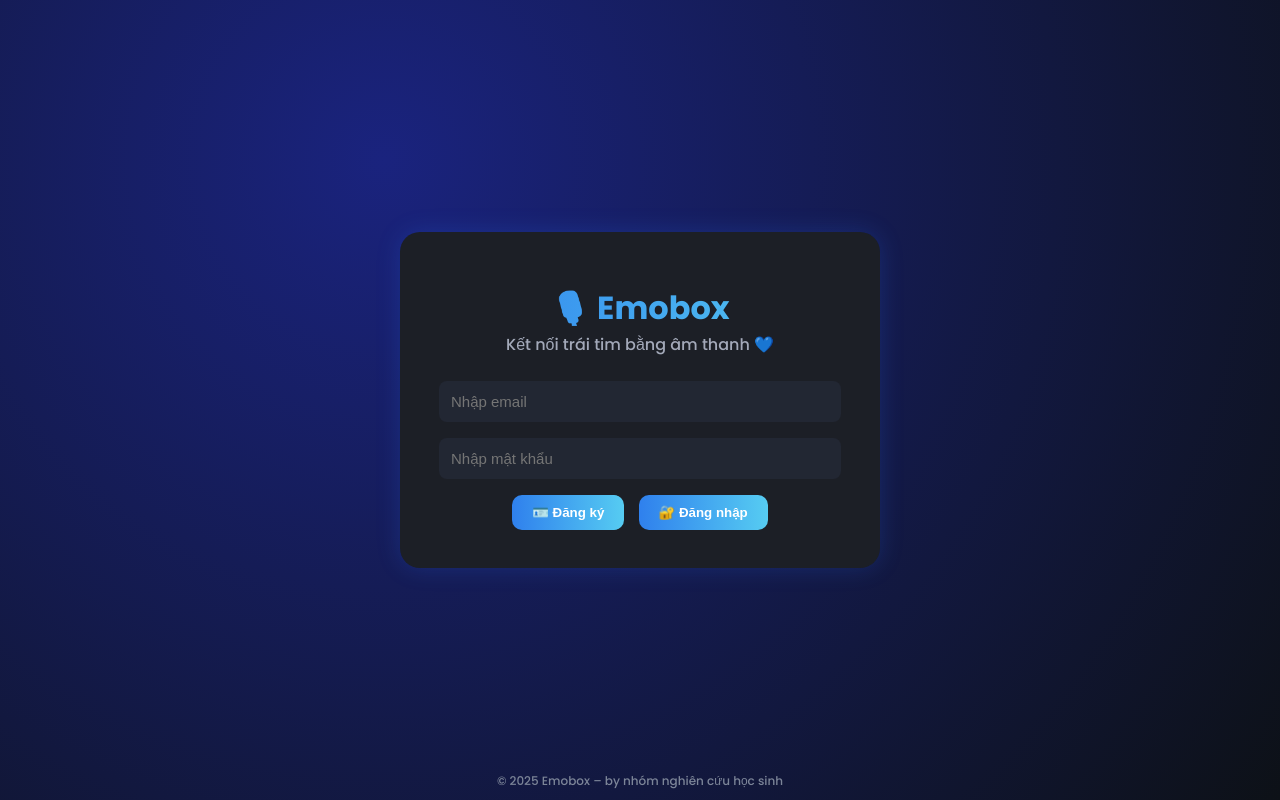
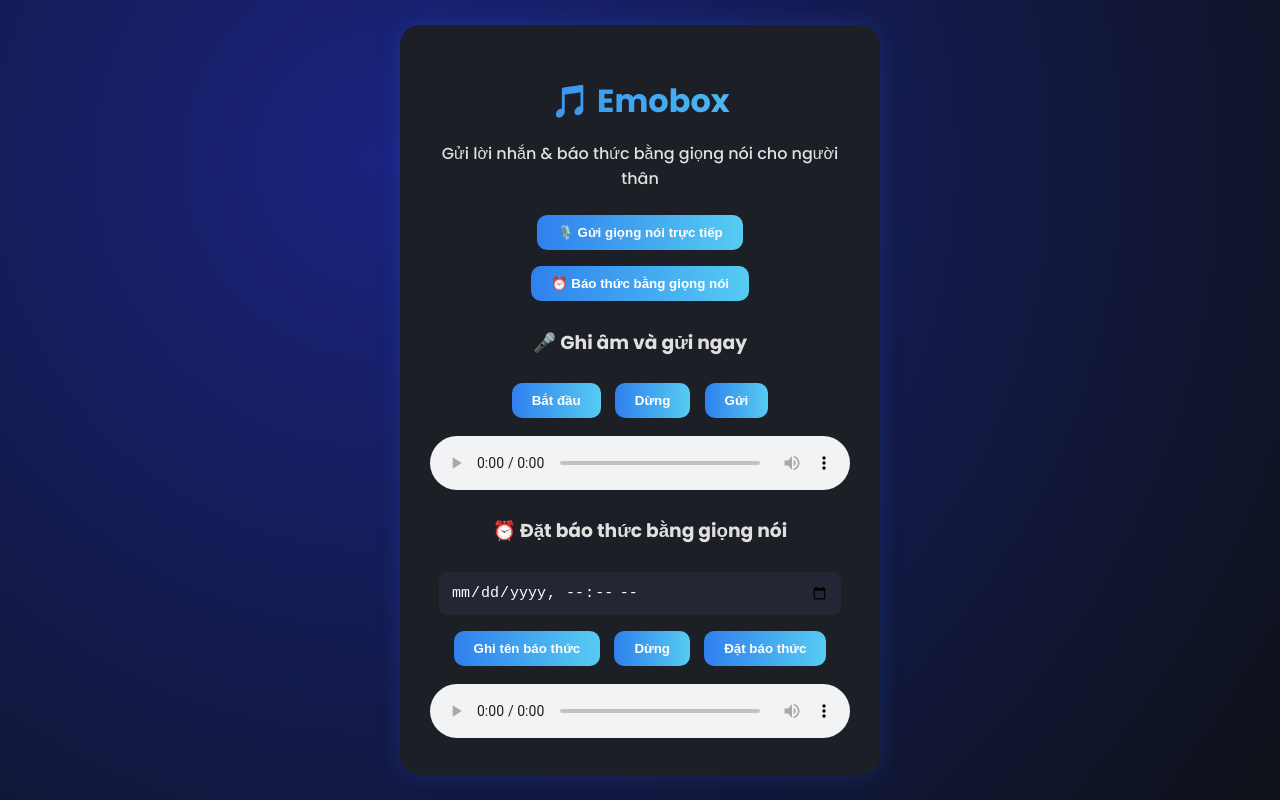
Before and after one commit to maibaouyen092017-star/emobox-server, a website: page index.html in a window 1280 px wide. Drawn offline with Linux system fonts and the light colour scheme.

Commit message:
Update index.html

```diff
--- a/index.html
+++ b/index.html
@@ -1,47 +1,39 @@
 <!DOCTYPE html>
 <html lang="vi">
 <head>
-  <meta charset="UTF-8" />
-  <meta name="viewport" content="width=device-width, initial-scale=1.0">
-  <title>🎙️ Emobox – Hộp Âm Thanh Cảm Xúc</title>
+  <meta charset="UTF-8">
+  <title>Emobox - Kết nối yêu thương 💙</title>
   <link rel="stylesheet" href="style.css">
-  <link rel="icon" href="https://cdn-icons-png.flaticon.com/512/3917/3917516.png">
 </head>
 <body>
   <div class="container">
-    <h1>🎙️ Emobox</h1>
-    <p style="margin-top:-10px;color:#a3a9b9;">Kết nối trái tim bằng âm thanh 💙</p>
+    <h1>🎵 Emobox</h1>
+    <p>Gửi lời nhắn & báo thức bằng giọng nói cho người thân</p>
 
-    <!-- Đăng nhập / đăng ký -->
-    <div id="auth">
-      <input id="email" placeholder="Nhập email">
-      <input id="password" type="password" placeholder="Nhập mật khẩu">
-      <div class="buttons">
-        <button onclick="signup()">🪪 Đăng ký</button>
-        <button onclick="login()">🔐 Đăng nhập</button>
-      </div>
+    <div class="tabs">
+      <button onclick="showTab('voice')">🎙️ Gửi giọng nói trực tiếp</button>
+      <button onclick="showTab('alarm')">⏰ Báo thức bằng giọng nói</button>
     </div>
 
-    <!-- Ghi âm -->
-    <div id="recorder" style="display:none;">
-      <p>Xin chào, <b id="user"></b> 👋</p>
+    <!-- VOICE -->
+    <div id="voice" class="tab active">
+      <h3>🎤 Ghi âm và gửi ngay</h3>
+      <button id="startVoice" onclick="startRecord('voice')">Bắt đầu</button>
+      <button id="stopVoice" onclick="stopRecord('voice')" disabled>Dừng</button>
+      <button id="uploadVoice" onclick="uploadFile('voice')" disabled>Gửi</button>
+      <audio id="audioVoice" controls></audio>
+    </div>
 
-      <div class="record-buttons">
-        <button id="startBtn" onclick="startRec()">🎤 Bắt đầu ghi</button>
-        <button id="stopBtn" onclick="stopRec()" disabled>⏹ Dừng</button>
-      </div>
-
-      <audio id="audio" controls></audio>
-      <button id="uploadBtn" onclick="upload()" disabled>⬆️ Gửi lên Emobox</button>
-
-      <h3 style="margin-top:20px;">🗂 Các bản ghi của bạn</h3>
-      <ul id="fileList"></ul>
+    <!-- ALARM -->
+    <div id="alarm" class="tab">
+      <h3>⏰ Đặt báo thức bằng giọng nói</h3>
+      <input id="alarmTime" type="datetime-local">
+      <button id="startAlarm" onclick="startRecord('alarm')">Ghi tên báo thức</button>
+      <button id="stopAlarm" onclick="stopRecord('alarm')" disabled>Dừng</button>
+      <button id="uploadAlarm" onclick="uploadFile('alarm')" disabled>Đặt báo thức</button>
+      <audio id="audioAlarm" controls></audio>
     </div>
   </div>
-
-  <footer style="position:fixed;bottom:10px;left:0;width:100%;text-align:center;font-size:12px;color:#7c8598;">
-    © 2025 Emobox – by nhóm nghiên cứu học sinh
-  </footer>
 
   <script src="main.js"></script>
 </body>
```
